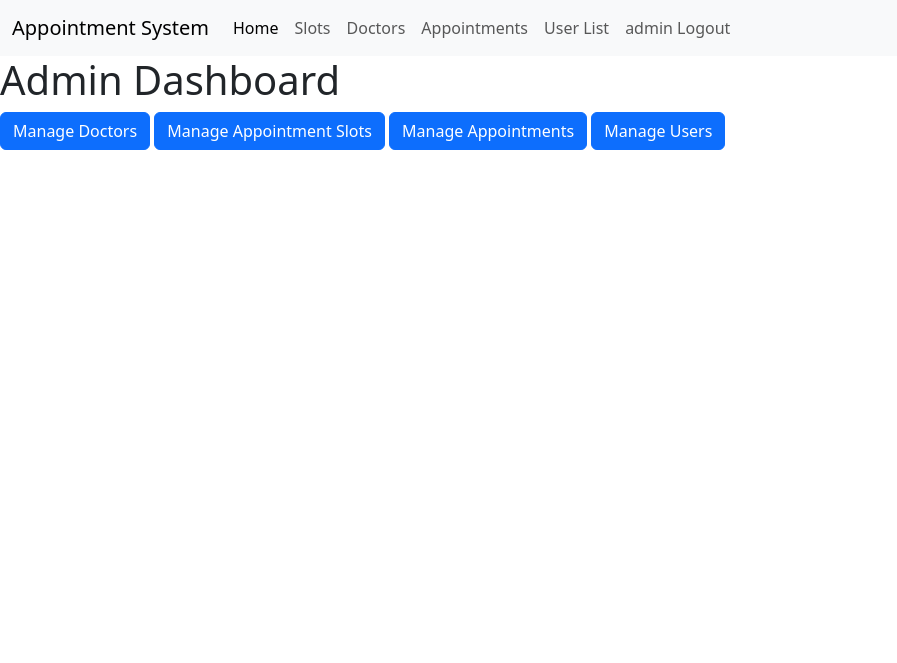
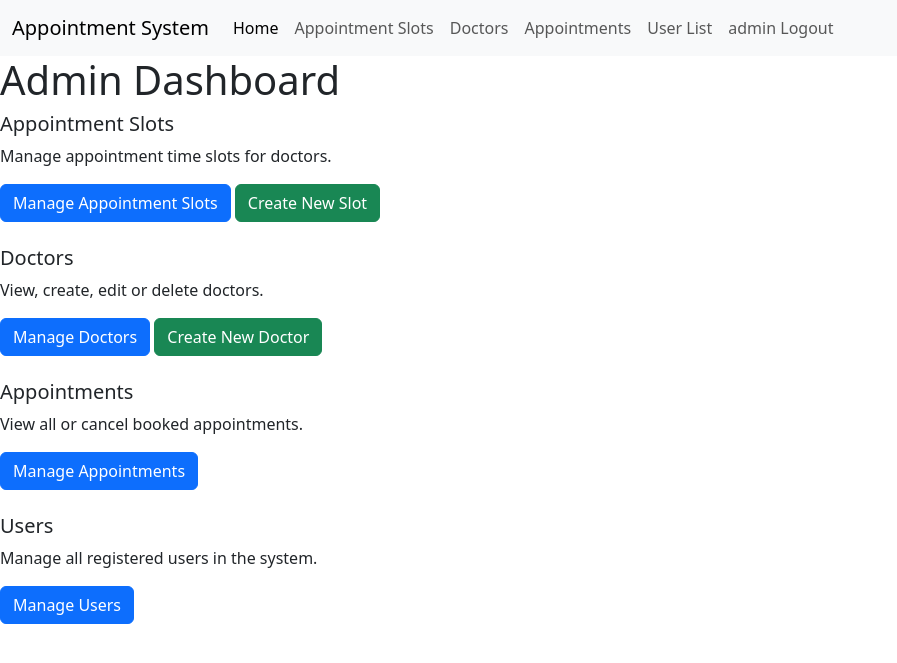
Before and after one commit to ameliesgithub/Assessment1_ISCG7420_AmelieH, a Django app: page /admin-dashboard/ in a window 1280 px wide. Shown: the top 663 px of the page, without its empty margins (0-897 px from the left). Run offline with Django 5.2, Linux system fonts and the light colour scheme; a user stored in the database is signed in.

Commit message:
Improve UI Design and remove bugs

```diff
--- a/appointments/urls.py
+++ b/appointments/urls.py
@@ -10,8 +10,8 @@ urlpatterns = [
     path('doctors/', doctor_list, name='doctor_list'),
     path('book/<int:slot_id>/', book_appointment, name='book_appointment'),
     path('my_appointments/', my_appointments, name='my_appointments'),
-    path('cancel/<int:slot_id>/', cancel_appointment, name='cancel_appointment'),
-    path('edit/<int:slot_id>/', edit_appointment, name='edit_appointment'),
+    path('cancel_appointment/<int:appointment_id>/', cancel_appointment, name='cancel_appointment'),
+    path('edit_appointment/<int:appointment_id>/', edit_appointment, name='edit_appointment'),
     path('register/', register, name='register'),
     path('accounts/', include("django.contrib.auth.urls")),
     path('admin-dashboard/', admin_dashboard, name='admin_dashboard'),
--- a/appointments/views.py
+++ b/appointments/views.py
@@ -1,4 +1,3 @@
-from django.contrib.auth.decorators import login_required
 from django.contrib.auth.models import User
 from django.shortcuts import render, redirect
 
@@ -48,7 +47,7 @@ def edit_slot(request, slot_id):
 
         return redirect('slot_list')
 
-    return render(request, 'appointments/edit_slot.html', {'slot': slot, "doctors": Doctor.objects.all()})
+    return render(request, 'appointments/edit_slot.html', {'slot': slot, 'doctors': Doctor.objects.all()})
 
 def delete_slot(request, slot_id):
     if not request.user.is_staff:
@@ -77,18 +76,36 @@ def book_appointment(request, slot_id):
     if not request.user.is_authenticated:
         return redirect('login')
 
+    slot = AppointmentSlot.objects.get(id=slot_id)
+
     if request.method == "POST":
+        if Appointment.objects.filter(slot=slot).exists():
+            return redirect('slot_list')
+
         Appointment.objects.create(user=request.user, slot=AppointmentSlot.objects.get(id=slot_id))
         return redirect('my_appointments')
 
     return render(request, 'appointments/book_appointment.html', {'slot': AppointmentSlot.objects.get(id=slot_id)})
 
-def cancel_appointment(request, slot_id):
-    Appointment.objects.filter(user=request.user, slot=AppointmentSlot.objects.get(id=slot_id)).delete()
+def cancel_appointment(request, appointment_id):
+    appointment = Appointment.objects.get(id=appointment_id)
+    appointment.delete()
     return redirect('my_appointments')
 
-def edit_appointment(request, slot_id):
-    return render(request, 'appointments/edit_appointment.html', {'slot': AppointmentSlot.objects.get(id=slot_id)})
+def edit_appointment(request, appointment_id):
+    appointment = Appointment.objects.get(id=appointment_id)
+
+    if request.method == "POST":
+        new_slot = AppointmentSlot.objects.get(id=request.POST['slot_id'])
+
+        if Appointment.objects.filter(slot=new_slot).exclude(id=appointment.id):
+            return redirect('my_appointments')
+
+        appointment.slot = new_slot
+        appointment.save()
+        return redirect('my_appointments')
+
+    return render(request, 'appointments/edit_appointment.html', {'appointment': appointment, 'slots': AppointmentSlot.objects.all()})
 
 def register(request):
     if request.method == 'POST':
@@ -136,8 +153,11 @@ def delete_doctor(request, doctor_id):
     if not request.user.is_staff:
         return redirect('index')
 
-    doctor = Doctor.objects.get(doctor_id=doctor_id)
-    doctor.delete()
+    doctor = Doctor.objects.get(id=doctor_id)
+
+    if request.method == "POST":
+        doctor.delete()
+
     return redirect('doctor_list')
 
 def user_list(request):
--- a/templates/appointments/admin_dashboard.html
+++ b/templates/appointments/admin_dashboard.html
@@ -3,9 +3,46 @@
 {% block content %}
     <h1>Admin Dashboard</h1>
 
-    <button type="button" class="btn btn-primary">Manage Doctors</button>
-    <button type="button" class="btn btn-primary">Manage Appointment Slots</button>
-    <button type="button" class="btn btn-primary">Manage Appointments</button>
-    <button type="button" class="btn btn-primary">Manage Users</button>
+    <div class="section">
+
+        <h5>Appointment Slots</h5>
+        <p>Manage appointment time slots for doctors.</p>
+
+        <a href="{% url 'slot_list' %}" class="btn btn-primary">Manage Appointment Slots</a>
+        <a href="{% url 'create_slot' %}" class="btn btn-success">Create New Slot</a>
+
+    </div>
+
+    <br>
+
+    <div class="section">
+
+        <h5>Doctors</h5>
+        <p>View, create, edit or delete doctors.</p>
+
+        <a href="{% url 'doctor_list' %}" class="btn btn-primary">Manage Doctors</a>
+        <a href="{% url 'create_doctor' %}" class="btn btn-success">Create New Doctor</a>
+    </div>
+
+    <br>
+
+    <div class="section">
+
+        <h5>Appointments</h5>
+        <p>View all or cancel booked appointments.</p>
+
+        <a href="{% url 'my_appointments' %}" class="btn btn-primary">Manage Appointments</a>
+
+    </div>
+
+    <br>
+
+    <div class="section">
+
+        <h5>Users</h5>
+        <p>Manage all registered users in the system.</p>
+
+        <a href="{% url 'user_list' %}" class="btn btn-primary">Manage Users</a>
+    </div>
 
 {% endblock %}
--- a/templates/appointments/book_appointment.html
+++ b/templates/appointments/book_appointment.html
@@ -15,8 +15,8 @@
 
     <form method="post">
         {% csrf_token %}
-        <button type="submit">Confirm Booking</button>
-        <a href="{% url 'slot_list' %}">Cancel</a>
+        <button type="submit" class="btn btn-success">Confirm Booking</button>
+        <a href="{% url 'slot_list' %}" class="btn btn-danger">Cancel</a>
     </form>
 
 {% endblock %}
--- a/templates/appointments/create_doctor.html
+++ b/templates/appointments/create_doctor.html
@@ -9,9 +9,9 @@
         <input type="text" name="name"><br>
 
         <label>Speciality:</label><br>
-        <input type="text" name="speciality"><br>
+        <input type="text" name="speciality"><br><br>
 
-        <button type="submit">Create</button>
+        <button type="submit" class="btn btn-primary">Create</button>
     </form>
 
 {% endblock %}
--- a/templates/appointments/create_slot.html
+++ b/templates/appointments/create_slot.html
@@ -25,6 +25,6 @@
 
         <br><br>
 
-        <button type="submit">Create Slot</button>
+        <button type="submit" class="btn btn-primary">Create Slot</button>
     </form>
 {% endblock %}
--- a/templates/appointments/edit_doctor.html
+++ b/templates/appointments/edit_doctor.html
@@ -12,7 +12,7 @@
         <label>Speciality:</label><br>
         <input type="text" name="speciality" value="{{ doctor.speciality }}" required><br><br>
 
-        <button type="submit">Save Changes</button>
+        <button type="submit" class="btn btn-primary">Save Changes</button>
     </form>
 
 {% endblock %}
--- a/templates/appointments/edit_slot.html
+++ b/templates/appointments/edit_slot.html
@@ -19,16 +19,16 @@
         <br><br>
 
         <label>Date:</label>
-        <input type="date" name="date" value="{{ slot.date }}">
+        <input type="date" name="date" value="{{ slot.date|date:'Y-m-d' }}">
 
         <br><br>
 
         <label>Time:</label>
-        <input type="time" name="time" value="{{ slot.time }}">
+        <input type="time" name="time" value="{{ slot.time|time:'H:i' }}">
 
         <br><br>
 
-        <button type="submit">Save Changes</button>
+        <button type="submit" class="btn btn-primary">Save Changes</button>
 
     </form>
 {% endblock %}
--- a/templates/base.html
+++ b/templates/base.html
@@ -25,7 +25,7 @@
                 <li class="nav-item">
                     <a class="nav-link"
                        href="{% url 'slot_list' %}">
-                        Slots
+                        Appointment Slots
                     </a>
                 </li>
                 <li class="nav-item">
```
Also changed, not shown: templates/appointments/doctor_list.html (+8 -3 lines), templates/appointments/edit_appointment.html (+9 -5 lines), templates/appointments/edit_user.html (+28 -0 lines), templates/appointments/index.html (+6 -3 lines), templates/appointments/my_appointments.html (+10 -5 lines), templates/appointments/slot_list.html (+5 -7 lines), templates/appointments/user_list.html (+11 -6 lines).
